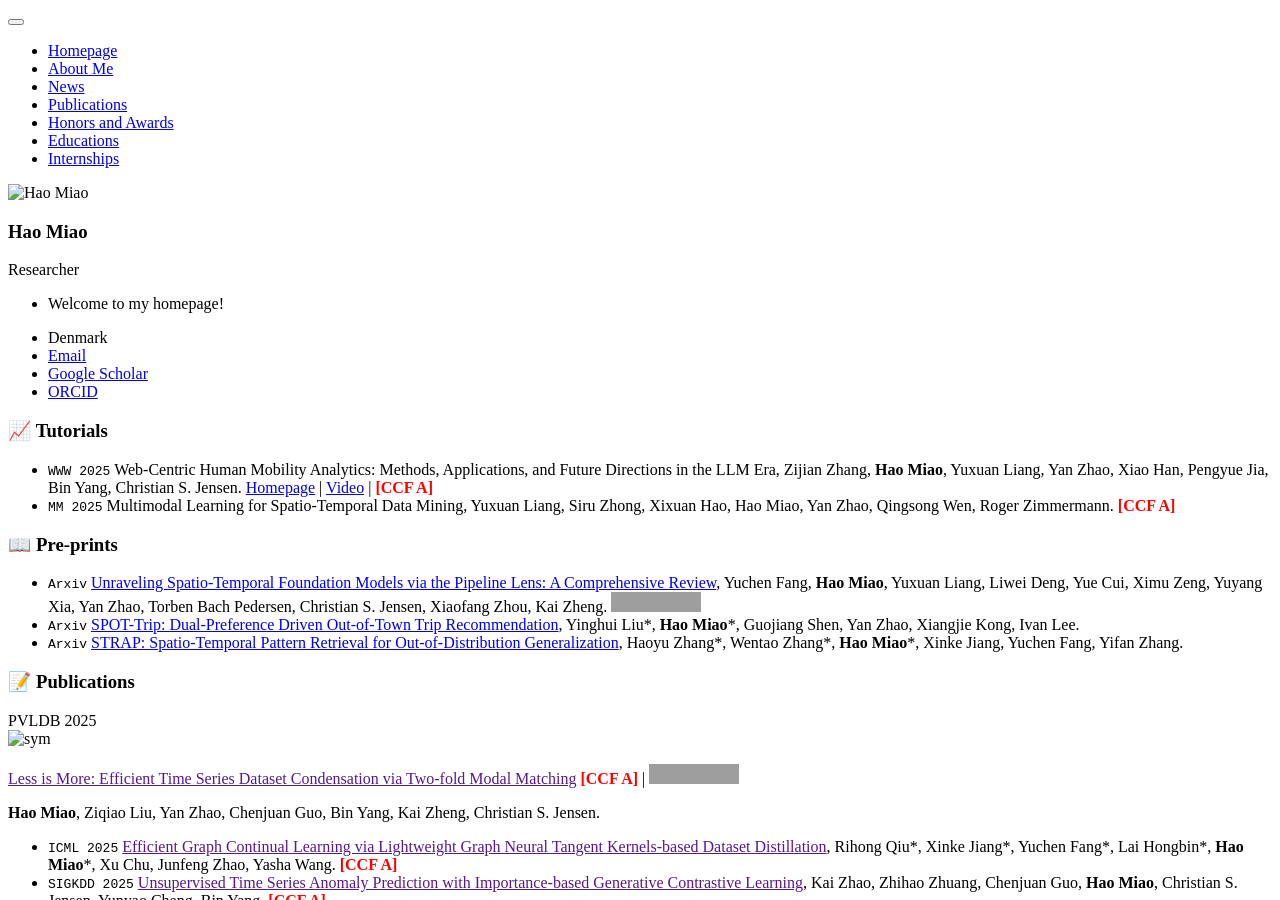
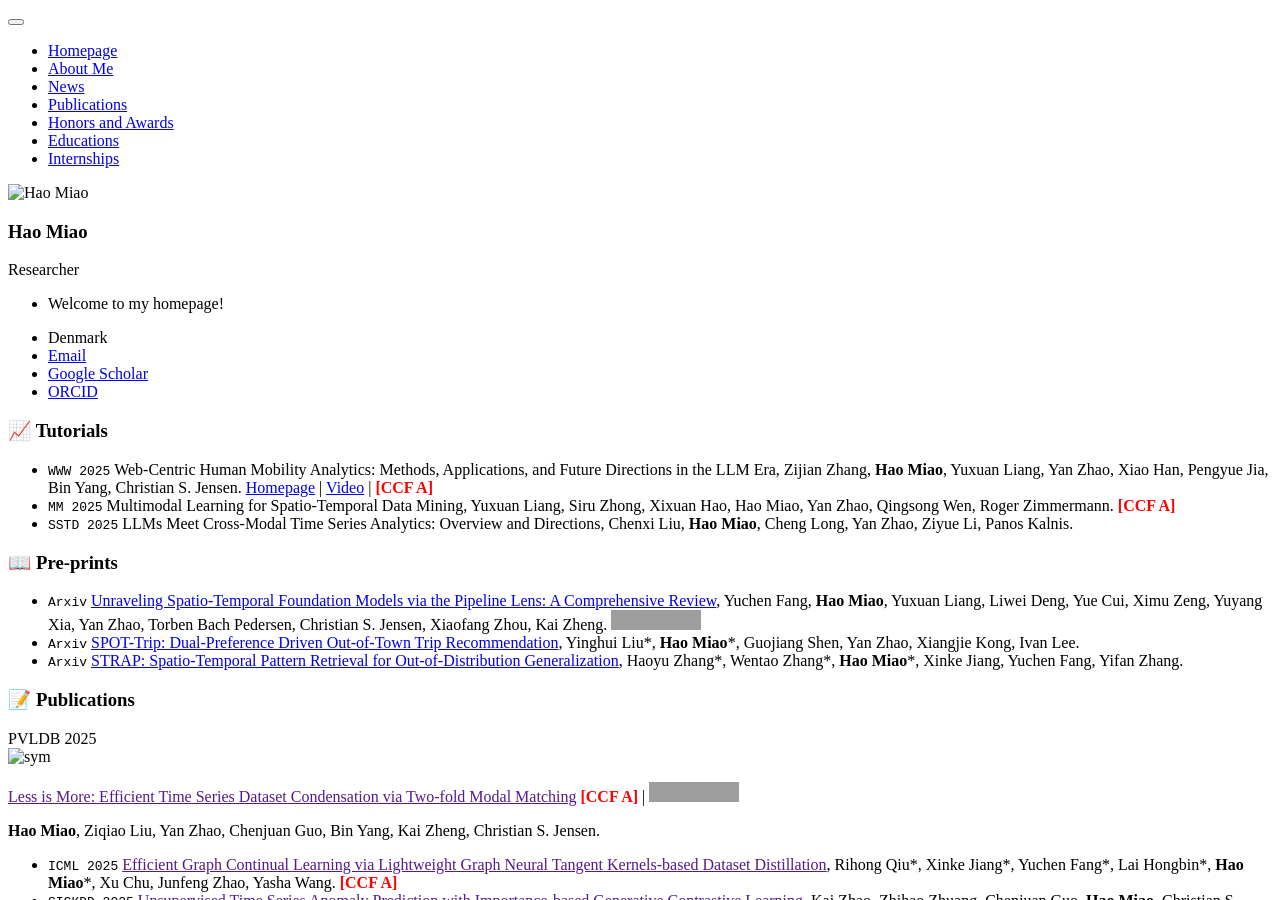
Before and after one commit to MiaoHaoSunny/MiaoHaoSunny.github.io, a Jekyll site: the page built from _pages/includes/pub.md, in a window 1280 px wide and 900 px high. Built offline with Jekyll 4.4.1, drawn with Linux system fonts in a browser that asks for light colours; our own code applies the rules of GitHub Pages for plain Markdown files; grey boxes are pictures that could not be loaded.

Commit message:
Update pub.md

```diff
--- a/_pages/includes/pub.md
+++ b/_pages/includes/pub.md
@@ -1,6 +1,7 @@
 # 📈 Tutorials
 - ``WWW 2025`` Web-Centric Human Mobility Analytics: Methods, Applications, and Future Directions in the LLM Era, Zijian Zhang, **Hao Miao**, Yuxuan Liang, Yan Zhao, Xiao Han, Pengyue Jia, Bin Yang, Christian S. Jensen. [Homepage](https://human-mobility.github.io/) \| [Video](https://drive.google.com/file/d/1my5aEcz_P-SR4it6KSchWNfZgzMUHm5h/view) \| <b><font color="red">[CCF A]</font></b>
 - ``MM 2025`` Multimodal Learning for Spatio-Temporal Data Mining, Yuxuan Liang, Siru Zhong, Xixuan Hao, Hao Miao, Yan Zhao, Qingsong Wen, Roger Zimmermann. <b><font color="red">[CCF A]</font></b>
+- ``SSTD 2025`` LLMs Meet Cross-Modal Time Series Analytics: Overview and Directions, Chenxi Liu, **Hao Miao**, Cheng Long, Yan Zhao, Ziyue Li, Panos Kalnis.
 
 # 📖 Pre-prints
 - ``Arxiv`` [Unraveling Spatio-Temporal Foundation Models via the Pipeline Lens: A Comprehensive Review](https://arxiv.org/abs/2506.01364), Yuchen Fang, **Hao Miao**, Yuxuan Liang, Liwei Deng, Yue Cui, Ximu Zeng, Yuyang Xia, Yan Zhao, Torben Bach Pedersen, Christian S. Jensen, Xiaofang Zhou, Kai Zheng. [![](https://img.shields.io/github/stars/LMissher/Awesome-Spatio-Temporal-Foundation-Models?style=social&label=Awesome-Spatio-Temporal-Foundation-Models)](https://github.com/LMissher/Awesome-Spatio-Temporal-Foundation-Models)
```
